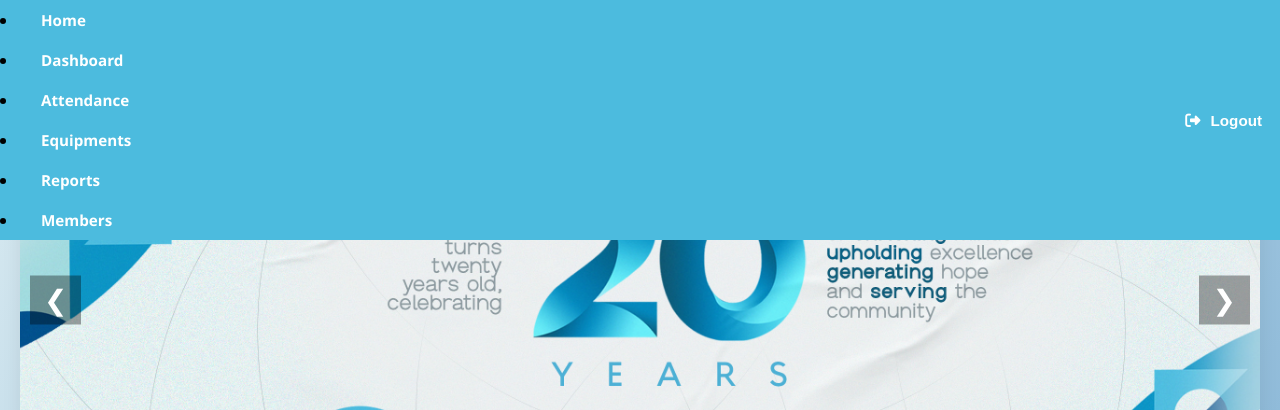
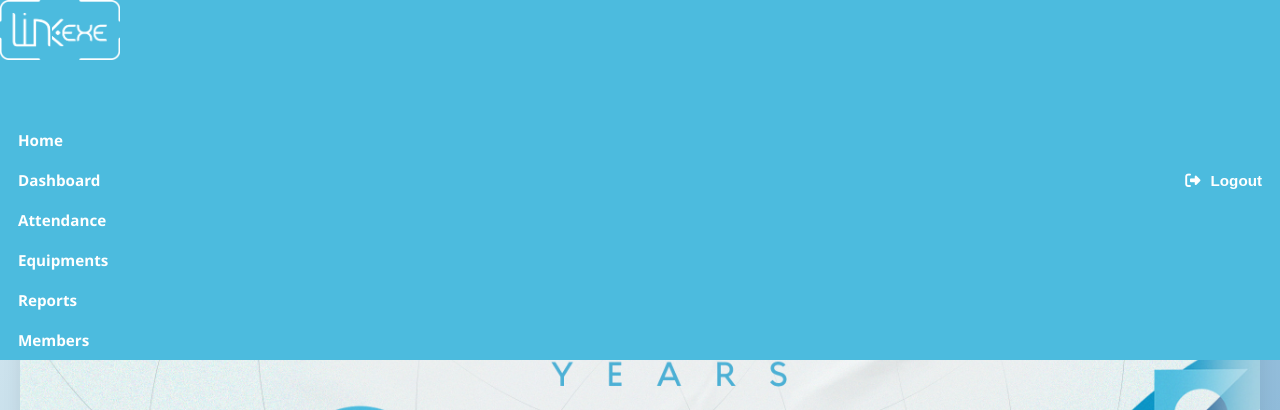
Before and after one commit to Trsha11102004/LINK.exe-Organization-Attendance-and-Inventory-Tracking-System, a plain HTML site: page index.html in a window 1280 px wide. Shown: the top 410 px of the page. Drawn offline with Linux system fonts and the light colour scheme.

Commit message:
Restructure

```diff
--- a/index.html
+++ b/index.html
@@ -12,13 +12,18 @@
      <div>
     <nav class="nav-bar">
         <div class="nav-links">
+          <div class=logo></div>
+
+          <ul>
             <li><a href="index.html">Home</a></li>
             <li><a href="dashboard.html">Dashboard</a></li>
             <li><a href="attendance.html">Attendance</a></li>
             <li><a href="equipments inventory.html">Equipments</a></li>
             <li><a href="reports.html">Reports</a></li>
             <li><a href="members.html">Members</a></li>
+          </ul>
         </div>
+
         <button class="logout-btn" onclick="alert('Logout functionality')">
             <i class="fas fa-sign-out-alt"></i> Logout
         </button>
--- a/style.css
+++ b/style.css
@@ -15,6 +15,15 @@
         .container {
             max-width: 1400px;
             margin: 0 auto;
+        }
+
+        /* Logo */
+        .logo {
+            width: 120px;
+            height: 120px;
+            background-image: url('Images/LINK.exe\ Logo_Secondary\ White.png');
+            background-size: contain;
+            background-repeat: no-repeat;
         }
 
         /* Navigation bar container */
```
Lines whose indentation alone changed are shown as unchanged.
